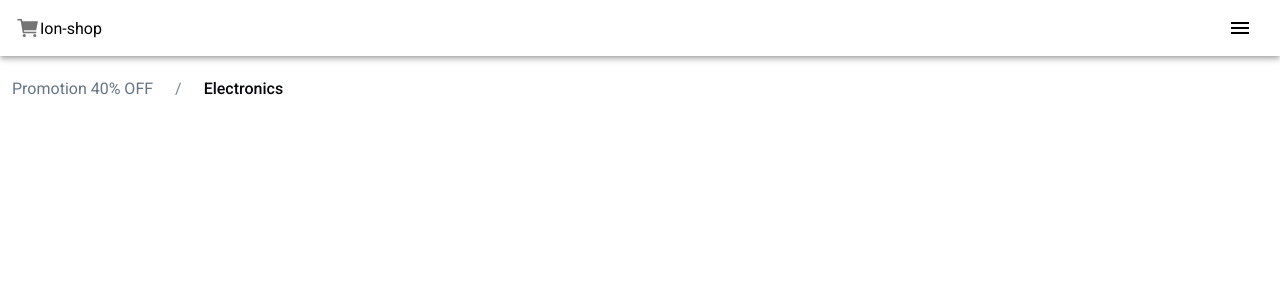
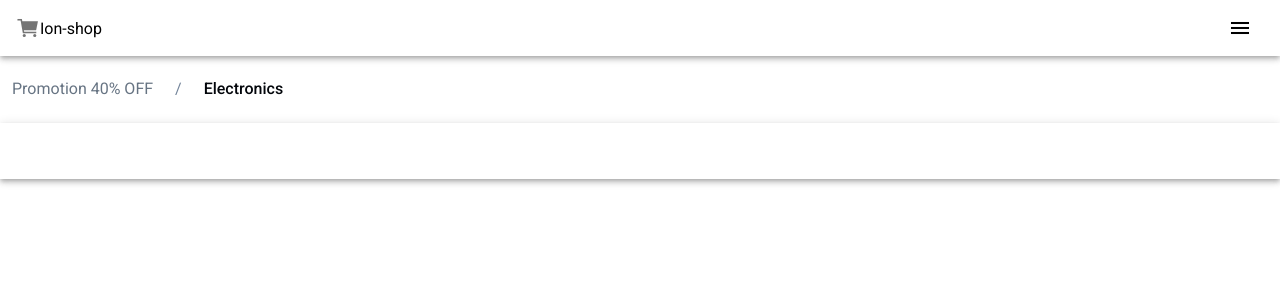
Before and after one commit to igorDevLima/ionic-e-commerce, a React (Vite) app in the folder app/: page /home in a window 1280 px wide. Shown: the top 300 px of the page. Built offline with nearby package versions, Linux system fonts and the light colour scheme; no server answers.

Commit message:
refactor: change footer to wrap Content

```diff
--- a/app/src/components/Content/index.tsx
+++ b/app/src/components/Content/index.tsx
@@ -1,6 +1,7 @@
 import { IonContent } from "@ionic/react";
 import Breadcrumb from "../Breadcrumb";
 import ProductsSection from "../ProductsSection";
+import Footer from "../Footer";
 
 interface ContentProps {}
 
@@ -9,6 +10,7 @@ const Content: React.FC<ContentProps> = () => {
     <IonContent fullscreen>
       <Breadcrumb />
       <ProductsSection />
+      <Footer />
     </IonContent>
   );
 };
--- a/app/src/pages/Home.tsx
+++ b/app/src/pages/Home.tsx
@@ -9,7 +9,6 @@ const Home: React.FC = () => {
     <IonPage>
       <Header />
       <Content />
-      <Footer />
     </IonPage>
   );
 };
```
